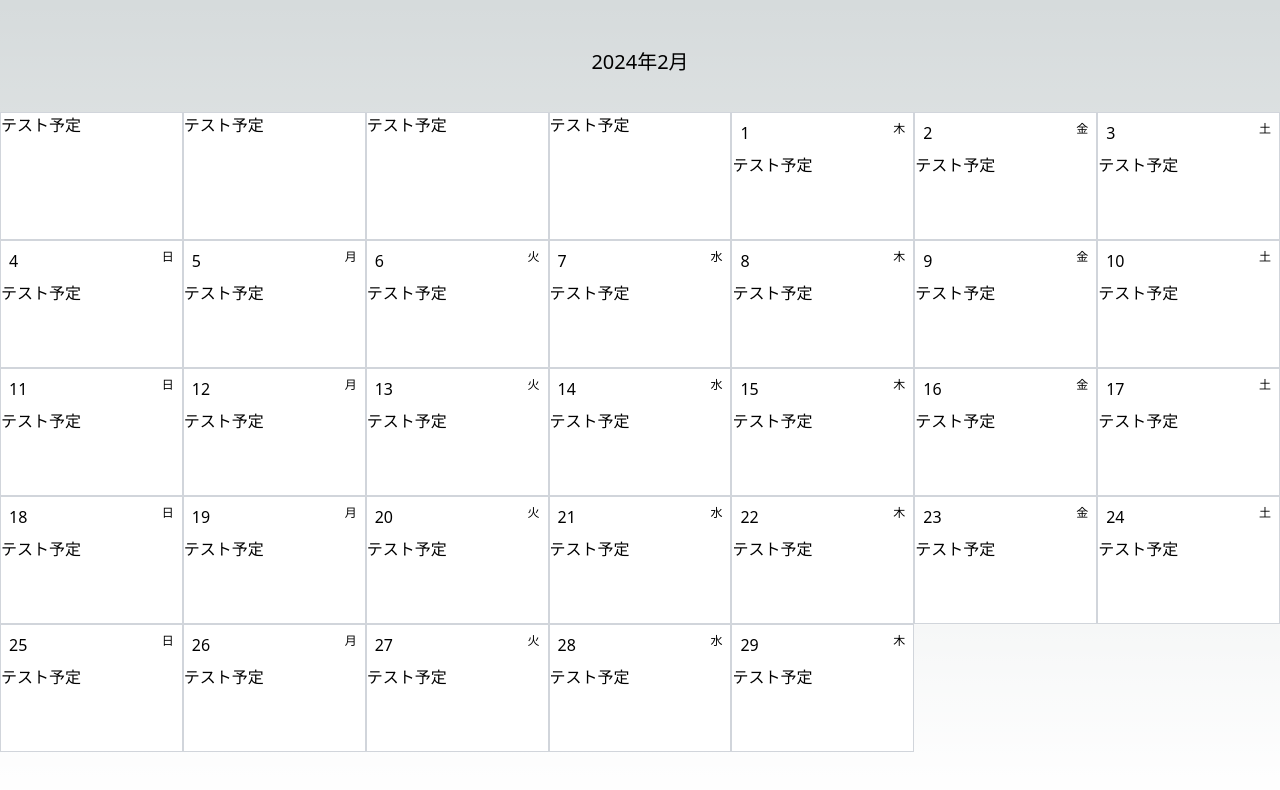
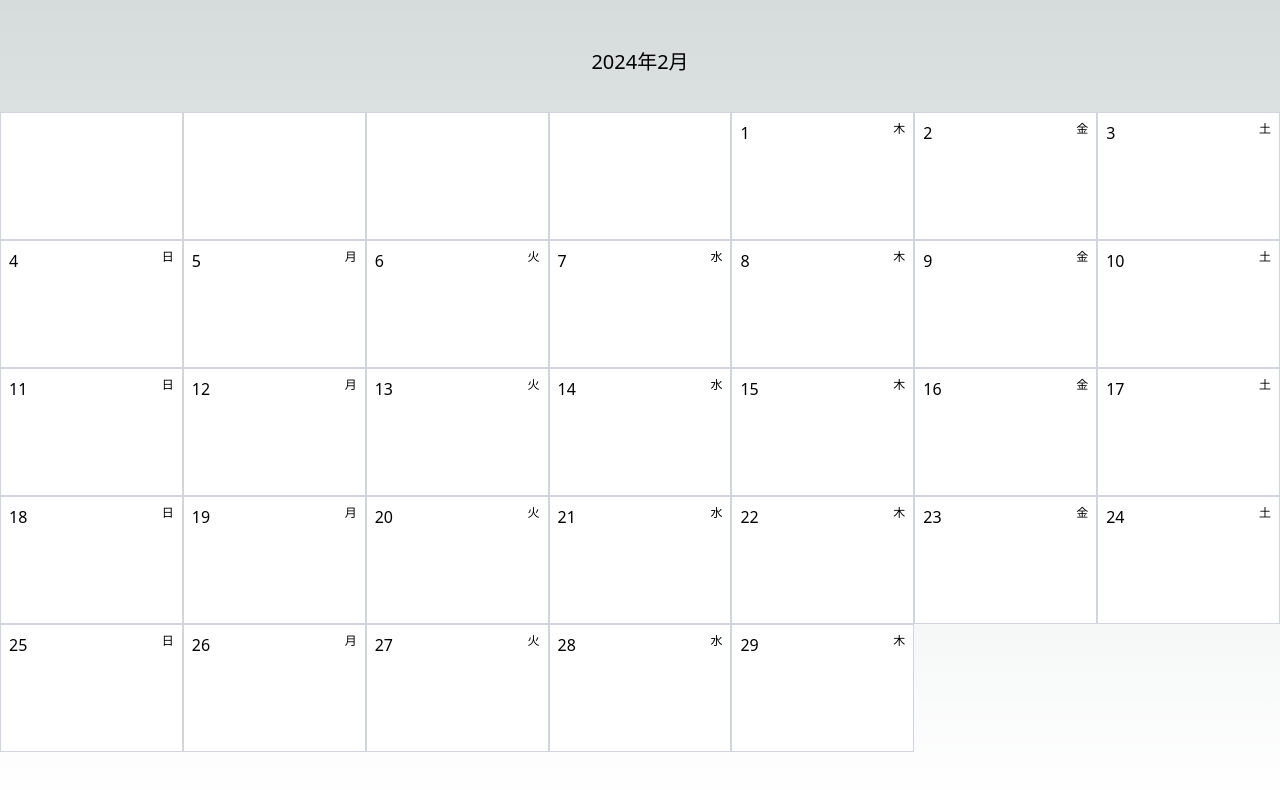
Before and after one commit to theMistletoe/postgres-prisma, a Next.js app: page / in a window 1280 px wide. Shown: the top 790 px of the page. Built offline with nearby package versions, Linux system fonts and the light colour scheme.

Commit message:
コードの変更を記述するためのテスト予定のコメントを削除

```diff
--- a/components/calendar/DateBox.tsx
+++ b/components/calendar/DateBox.tsx
@@ -35,8 +35,6 @@ export function DateBox({
                     </div>
                 );
             })}
-            <>テスト予定</>
-            {/* TODO:　とりあえずグリーン状態 */}
         </div>
     );
 };
```
